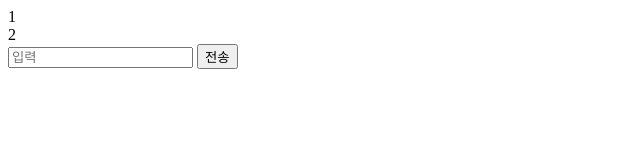
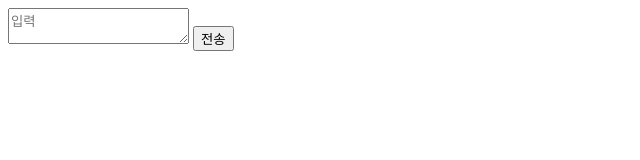
Before and after one commit to KDT-IaaS-Class-One-Group/Prompt-Tab, a plain HTML site: page public/index.html in a window 1280 px wide. Shown: the whole page, without its empty margins (0-640 px from the left). Drawn offline with Linux system fonts and the light colour scheme.

Commit message:
style: div 구조 조정

```diff
--- a/public/index.html
+++ b/public/index.html
@@ -9,18 +9,15 @@
 
 <body>
   <div id="root">
-    <div>
+    <div id="box-Menu">
 
     </div>
-    <div>
-      <div>
-        1
+    <div id="box-Prompt">
+      <div id="box-Output">
+
       </div>
-      <div>
-        2
-      </div>
-      <div>
-        <input type="text" name="txt-Input" id="txt-Input" placeholder="입력">
+      <div id="box-Input">
+        <textarea name="txt-Input" id="txt-Input" placeholder="입력"></textarea>
         <input type="submit" value="전송">
       </div>
     </div>
```
